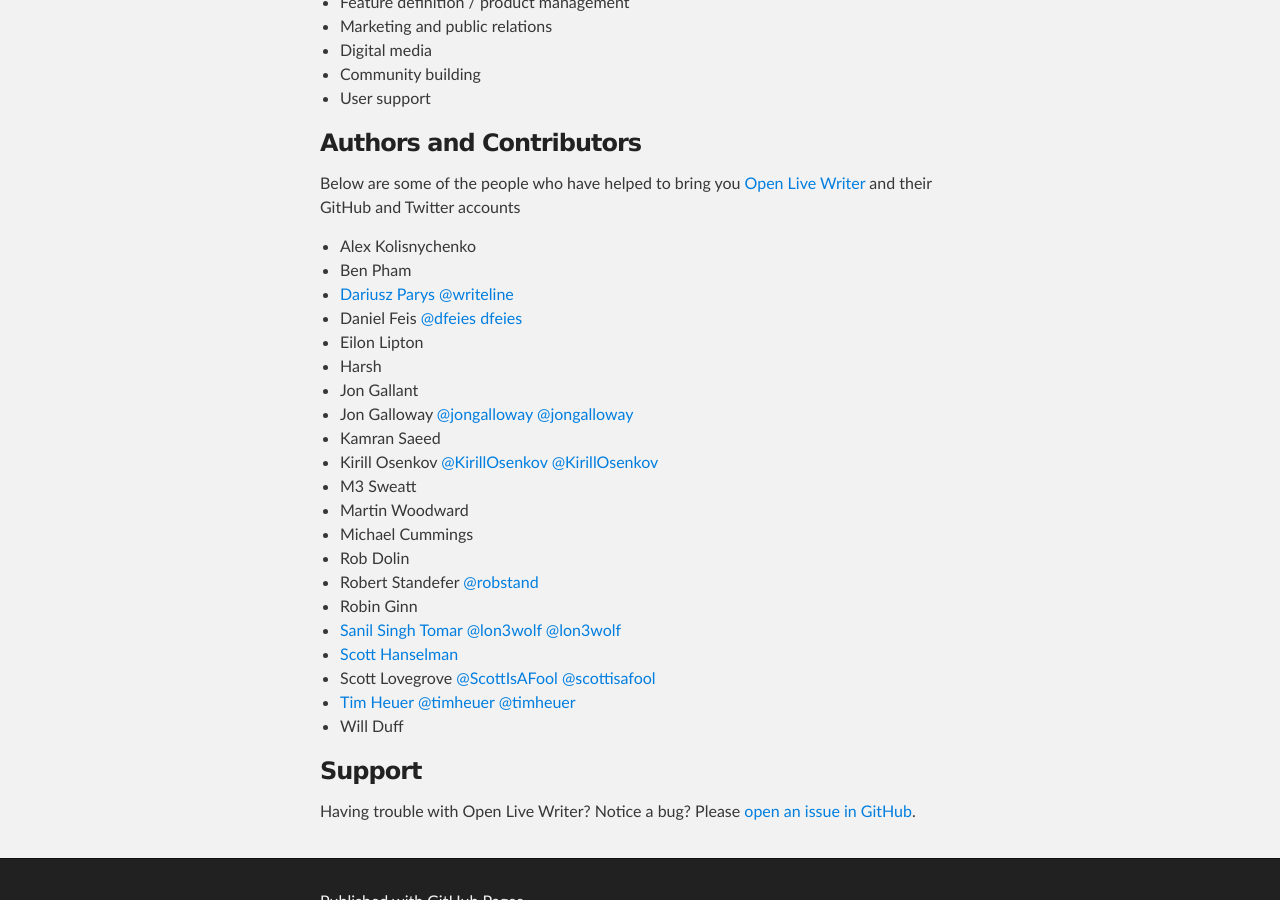
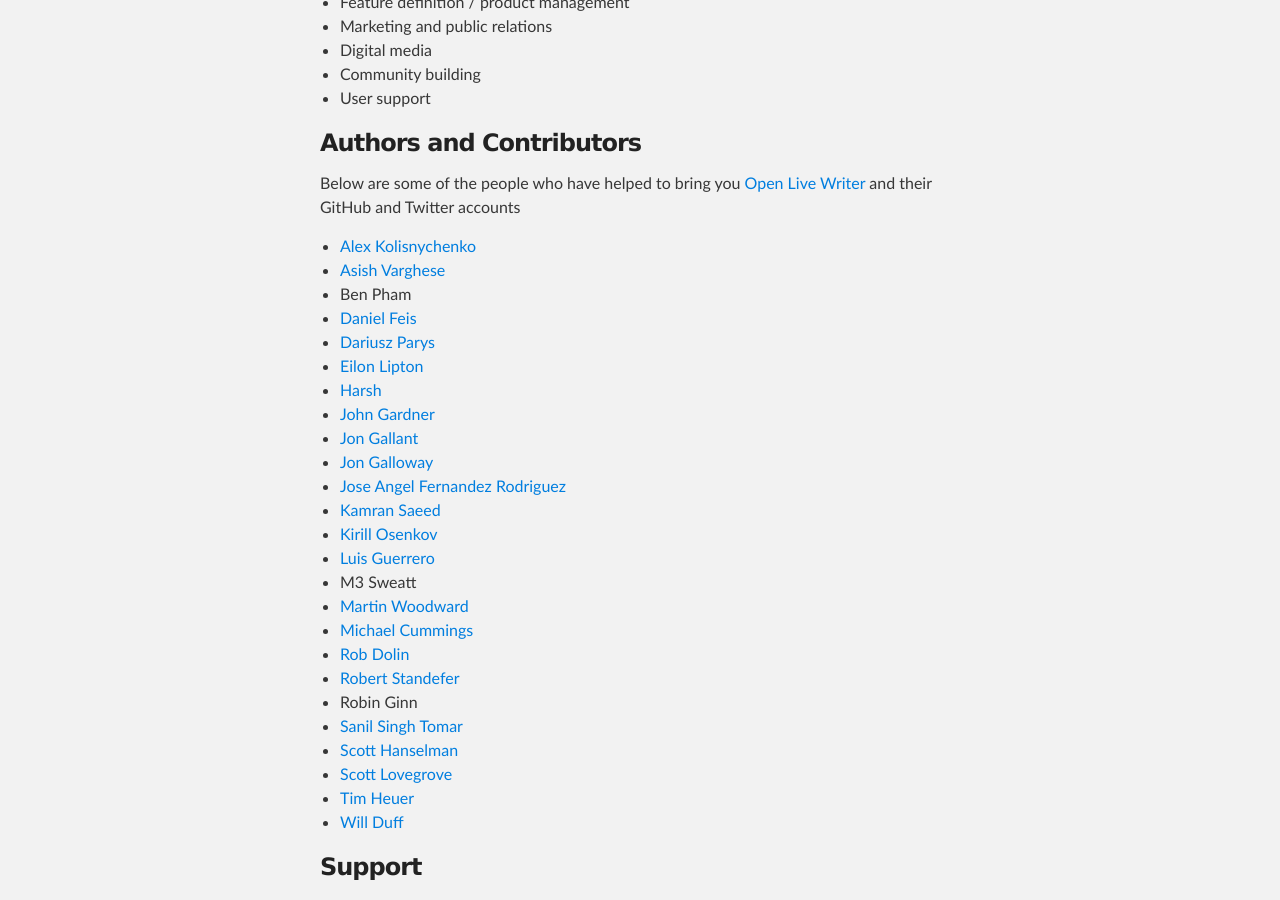
Before and after one commit to OpenLiveWriter/OpenLiveWriter.Github.io, a Jekyll site: the page TestPage2.html, which Jekyll copies as it is, in a window 1280 px wide and 900 px high, scrolled down 1011 px. Built offline with Jekyll 4.4.1, drawn with Linux system fonts in a browser that asks for light colours.

Commit message:
Update TestPage2.html
Adds contact info

```diff
--- a/TestPage2.html
+++ b/TestPage2.html
@@ -83,27 +83,31 @@
 
 <p>Below are some of the people who have helped to bring you <a href="http://www.openlivewriter/">Open Live Writer</a> and their GitHub and Twitter accounts</p>
 <ul>
-  <li>Alex Kolisnychenko</li>
+  <li><a href="https://github.com/wasker">Alex Kolisnychenko</a></li>
+  <li><a href="https://github.com/asishv">Asish Varghese</a></li>
   <li>Ben Pham</li>
-  <li><a href="https://pwnd.io/">Dariusz Parys</a> <a href="https://github.com/writeline">@writeline</a></li>
-  <li>Daniel Feis <a href="http://github.com/dfeies">@dfeies</a> <a href="http://twitter.com/dfeies">dfeies</a></li>
-  <li>Eilon Lipton</li>
-  <li>Harsh</li>
-  <li>Jon Gallant</li>
-  <li>Jon Galloway <a href="https://github.com/jongalloway">@jongalloway</a> <a href="https://twitter.com/jongalloway">@jongalloway</a></li>
-  <li>Kamran Saeed</li>
-  <li>Kirill Osenkov <a href="https://github.com/kirillosenkov">@KirillOsenkov</a> <a href="https://twitter.com/kirillosenkov">@KirillOsenkov</a></li>
+  <li><a href="http://github.com/dfeies">Daniel Feis</a></li>
+  <li><a href="https://pwnd.io/">Dariusz Parys</a></li>
+  <li><a href="https://github.com/Eilon">Eilon Lipton</a></li>
+  <li><a href="http://blog.hars.in/">Harsh</a></li>
+  <li><a href="https://github.com/gardnerjr">John Gardner</a></li>
+  <li><a href="https://github.com/jonbgallant">Jon Gallant</a></li>
+  <li><a href="https://github.com/jongalloway">Jon Galloway</a></li>
+  <li><a href="http://www.joseangelfernandez.es/">Jose Angel Fernandez Rodriguez</a></li>
+  <li><a href="https://github.com/kamransaeed">Kamran Saeed</a></li>
+  <li><a href="https://github.com/kirillosenkov">Kirill Osenkov</a></li>
+  <li><a href="https://luisguerrero.net/">Luis Guerrero</a></li>
   <li>M3 Sweatt</li>
-  <li>Martin Woodward</li>
-  <li>Michael Cummings</li>
-  <li>Rob Dolin</li>
-  <li>Robert Standefer <a href="http://twitter.com/robstand">@robstand</a></li>
+  <li><a href="https://github.com/martinwoordward">Martin Woodward</a></li>
+  <li><a href="http://michaelcummings.net/">Michael Cummings</a></li>
+  <li><a href="http://blog.robdolin.com/">Rob Dolin</a></li>
+  <li><a href="https://github.com/RobStand">Robert Standefer</a></li>
   <li>Robin Ginn</li>
-  <li><a href="http://inullable.in/">Sanil Singh Tomar</a> <a href="https://github.com/lon3wolf">@lon3wolf</a> <a href="https://twitter.com/lon3wolf">@lon3wolf</a></li>
+  <li><a href="http://inullable.in/">Sanil Singh Tomar</a></li>
   <li><a href="http://hanselman.com/blog">Scott Hanselman</a></li>
-  <li>Scott Lovegrove <a href="https://github.com/ScottIsAFool">@ScottIsAFool</a> <a href="http://twitter.com/scottisafool">@scottisafool</a></li>
-  <li><a href="http://timheuer.com/blog/">Tim Heuer</a> <a href="https://github.com/timheuer">@timheuer</a> <a href="https://twitter.com/timheuer">@timheuer</a></li>
-  <li>Will Duff</li>
+  <li><a href="https://github.com/ScottIsAFool">Scott Lovegrove</a></li>
+  <li><a href="http://timheuer.com/blog/">Tim Heuer</a></li>
+  <li><a href="https://github.com/willduff">Will Duff</a></li>
 </ul>
 
 <h3>
```
